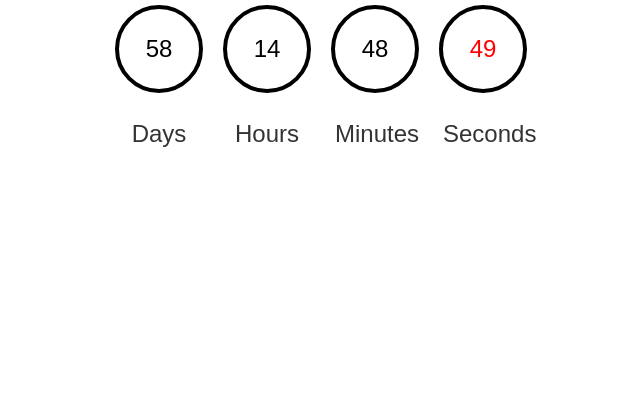
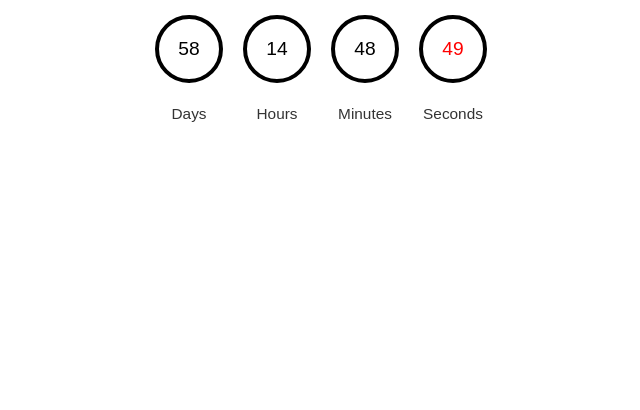
Before and after one commit to ali-ctrl-coder/Count-down, a plain HTML site: page index.html in a window 1280 px wide. Shown: the part 390-800 px from the top of the page, without its empty margins (319-959 px from the left). Drawn offline with Linux system fonts and the light colour scheme.

Commit message:
Update index.html

```diff
--- a/index.html
+++ b/index.html
@@ -30,20 +30,20 @@
     }
     .circle {
       display: inline-block;
-      width: 80px;
-      height: 80px;
+      width: 60px;  /* تقليل الحجم هنا */
+      height: 60px; /* تقليل الحجم هنا */
       border-radius: 50%;
       background-color: #fff;  /* لون الدائرة أبيض */
       color: black;  /* اللون النص أسود */
-      font-size: 1.5em;
-      line-height: 80px;
+      font-size: 1.2em;  /* تقليل حجم الخط */
+      line-height: 60px; /* تعديل محاذاة النص */
       margin: 10px;
       text-align: center;
       border: 4px solid black;  /* حواف سوداء */
     }
     .label {
       display: block;
-      font-size: 1em;
+      font-size: 0.8em;  /* تقليل حجم النص تحت الدائرة */
       margin-top: 5px;
       color: #333;
     }
```
